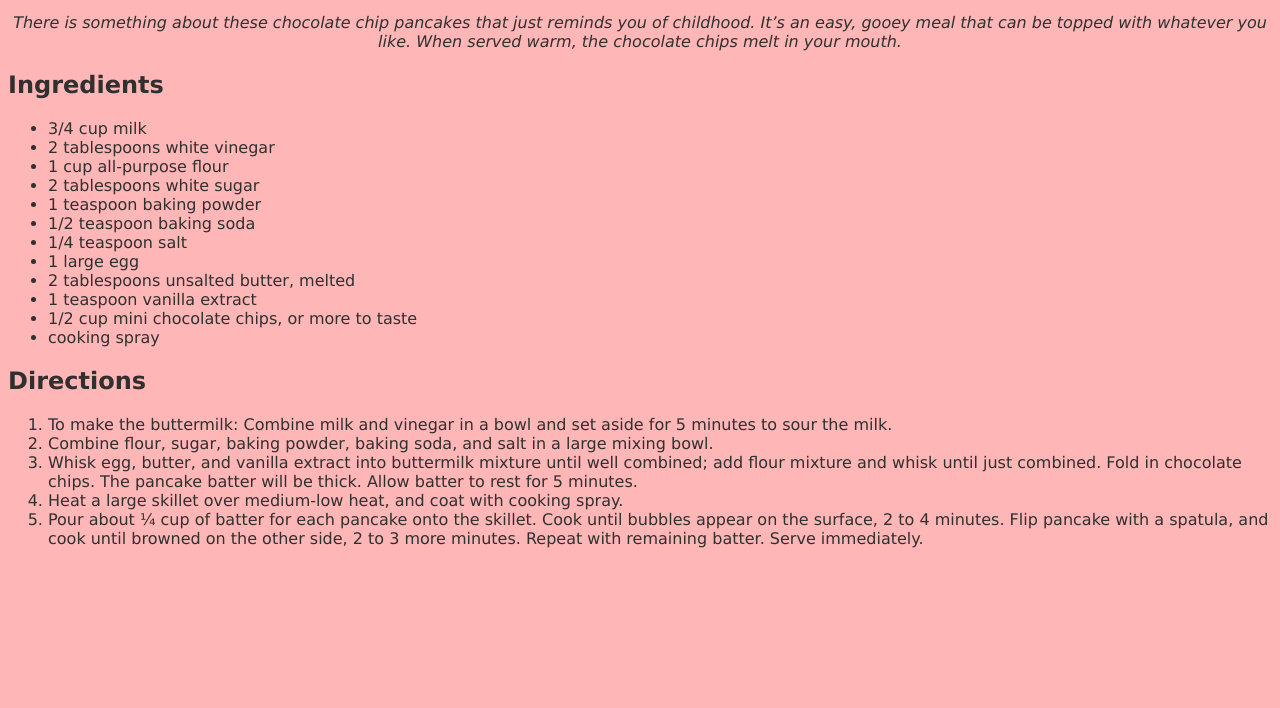
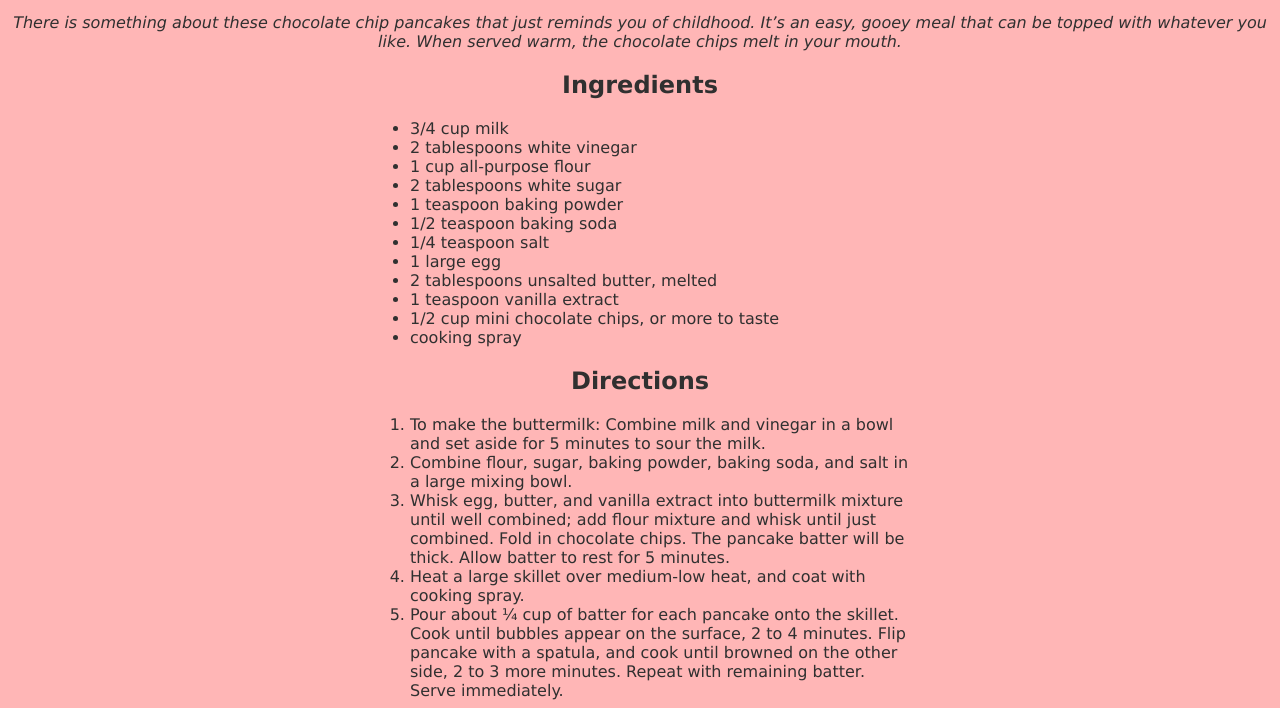
Before and after one commit to ProZBoy/odin-recipes, a plain HTML site: page recipes/pancakes.html in a window 1280 px wide. Shown: the part 100-808 px from the top of the page. Drawn offline with Linux system fonts and the light colour scheme.

Commit message:
minor changes to css

```diff
--- a/styles.css
+++ b/styles.css
@@ -3,7 +3,7 @@
     font-family: Verdana, Geneva, Tahoma, sans-serif;
     color: rgb(48, 48, 48);
 }
-h1, p {
+h1, p, h2 {
     text-align: center;
 }
 
@@ -18,3 +18,12 @@ img {
     width: 300px;
     height: auto;
 }
+ul {
+    width: 500px;
+    margin: auto;
+}
+
+ol {
+    width: 500px;
+    margin: auto;
+}
```
Also changed, not shown: index.html (+2 -0 lines).
